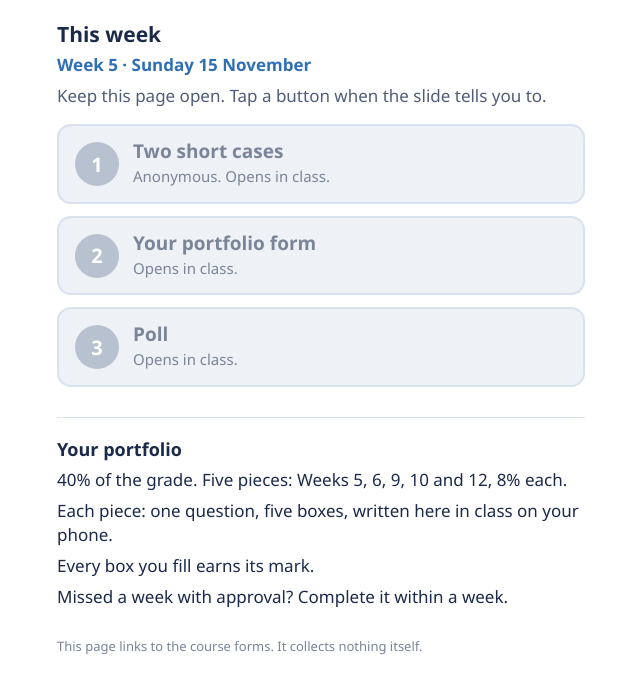
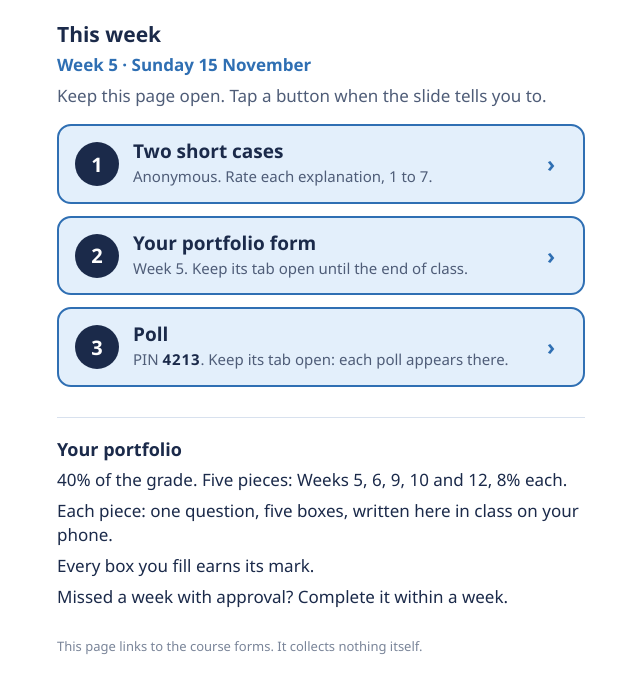
Before and after one commit to beperlman/psy524, a plain HTML site: page index.html in a window 1280 px wide. Shown: the part 128-820 px from the top of the page, without its empty margins (319-959 px from the left). Drawn offline with Linux system fonts and the light colour scheme.

Commit message:
Week 5 links
Co-Authored-By: Claude Opus 5.5 <noreply@anthropic.com>

```diff
--- a/index.html
+++ b/index.html
@@ -87,29 +87,27 @@
     <p class="hint">Keep this page open. Tap a button when the slide tells you to.</p>
 
     <ol class="links">
-      <!-- LINK-SURVEY: replace the span below with <a class="btn" href="URL" target="_blank" rel="noopener"> ... </a> -->
+      <!-- A button without a link yet: <span class="btn off" aria-disabled="true"> ... </span>, sub text "Opens in class." -->
       <li>
-        <span class="btn off" aria-disabled="true">
+        <a class="btn" href="https://huji.questionpro.eu/t/AB3u44JZB3wv6B" target="_blank" rel="noopener">
           <span class="num">1</span>
-          <span><span class="label">Two short cases</span><span class="sub">Anonymous. Opens in class.</span></span>
-          <span class="arrow" aria-hidden="true"></span>
-        </span>
+          <span><span class="label">Two short cases</span><span class="sub">Anonymous. Rate each explanation, 1 to 7.</span></span>
+          <span class="arrow" aria-hidden="true">›</span>
+        </a>
       </li>
-      <!-- LINK-PORTFOLIO -->
       <li>
-        <span class="btn off" aria-disabled="true">
+        <a class="btn" href="https://huji.questionpro.eu/t/AB3u44JZB3wv58" target="_blank" rel="noopener">
           <span class="num">2</span>
-          <span><span class="label">Your portfolio form</span><span class="sub">Opens in class.</span></span>
-          <span class="arrow" aria-hidden="true"></span>
-        </span>
+          <span><span class="label">Your portfolio form</span><span class="sub">Week 5. Keep its tab open until the end of class.</span></span>
+          <span class="arrow" aria-hidden="true">›</span>
+        </a>
       </li>
-      <!-- LINK-POLL -->
       <li>
-        <span class="btn off" aria-disabled="true">
+        <a class="btn" href="https://eu.questionpro.io?pin=4213" target="_blank" rel="noopener">
           <span class="num">3</span>
-          <span><span class="label">Poll</span><span class="sub">Opens in class.</span></span>
-          <span class="arrow" aria-hidden="true"></span>
-        </span>
+          <span><span class="label">Poll</span><span class="sub">PIN <span class="pin">4213</span>. Keep its tab open: each poll appears there.</span></span>
+          <span class="arrow" aria-hidden="true">›</span>
+        </a>
       </li>
     </ol>
   </section>
```
